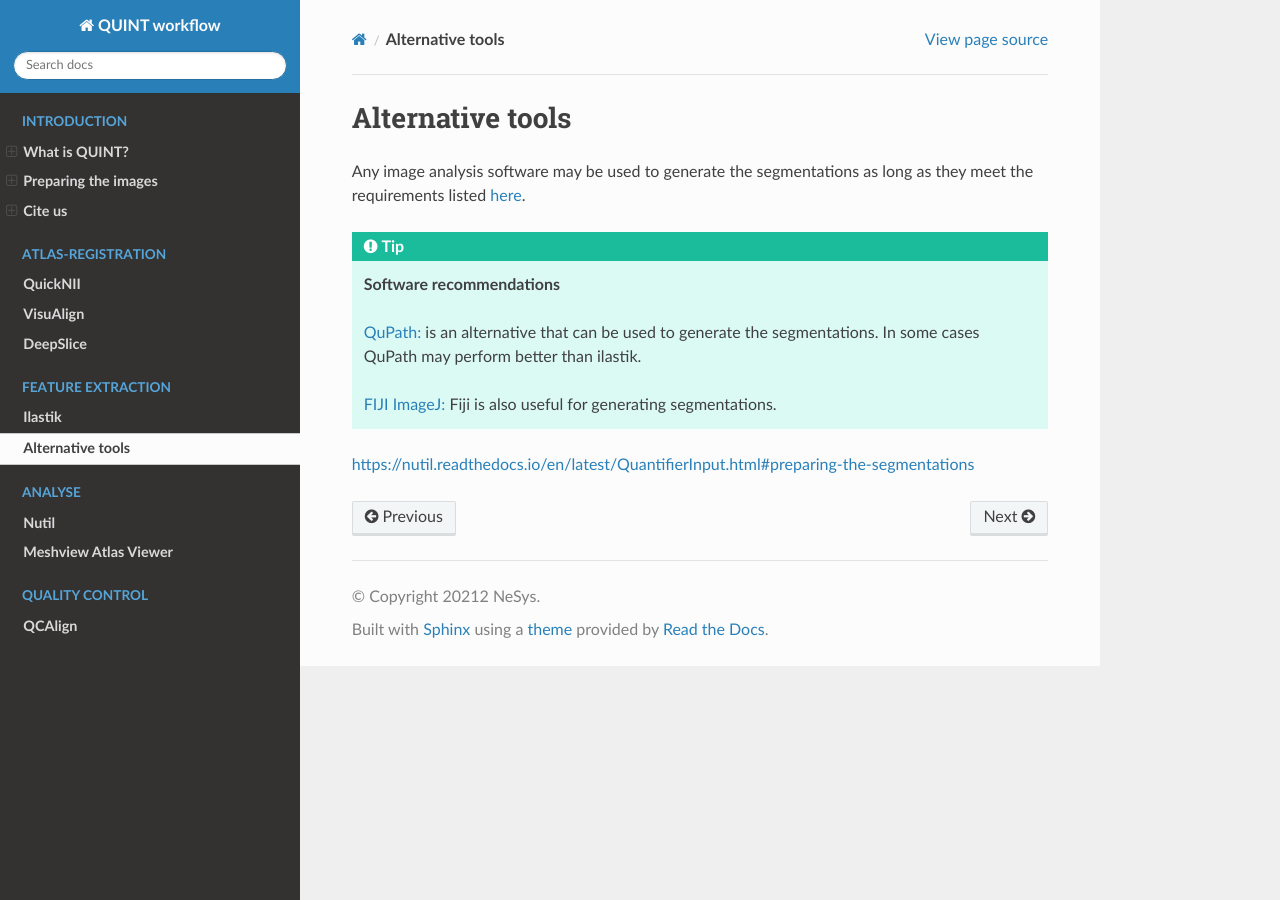
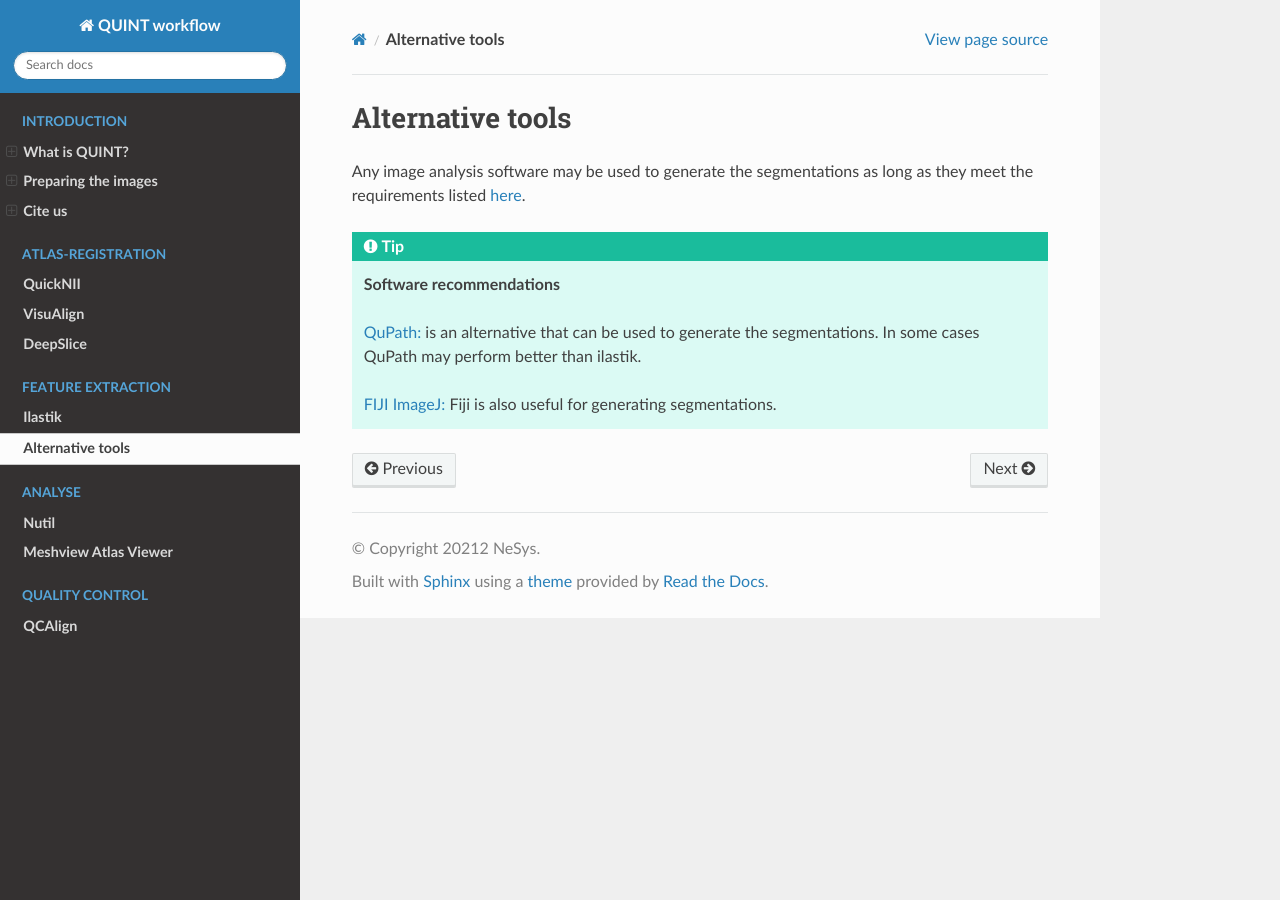
Before and after one commit to Neural-Systems-at-UIO/QUINT_workflow, a Sphinx documentation site: the page built from docs/AlternativeSeg.rst, in a window 1280 px wide. Built offline with Sphinx 7.4.7 and the Read the Docs theme 2.0.0, drawn with Linux system fonts in a browser that asks for light colours; some of the changed lines change nothing that is shown.

Commit message:
Update AlternativeSeg.rst

```diff
--- a/docs/AlternativeSeg.rst
+++ b/docs/AlternativeSeg.rst
@@ -10,5 +10,3 @@ Any image analysis software may be used to generate the segmentations as long as
     `QuPath: <https://qupath.github.io/QuPath>`_ is an alternative that can be used to generate the segmentations. In some cases QuPath may perform better than ilastik.
 
     `FIJI ImageJ: <https://imagej.net/software/fiji/>`_ Fiji is also useful for generating segmentations.
-
-https://nutil.readthedocs.io/en/latest/QuantifierInput.html#preparing-the-segmentations
```
